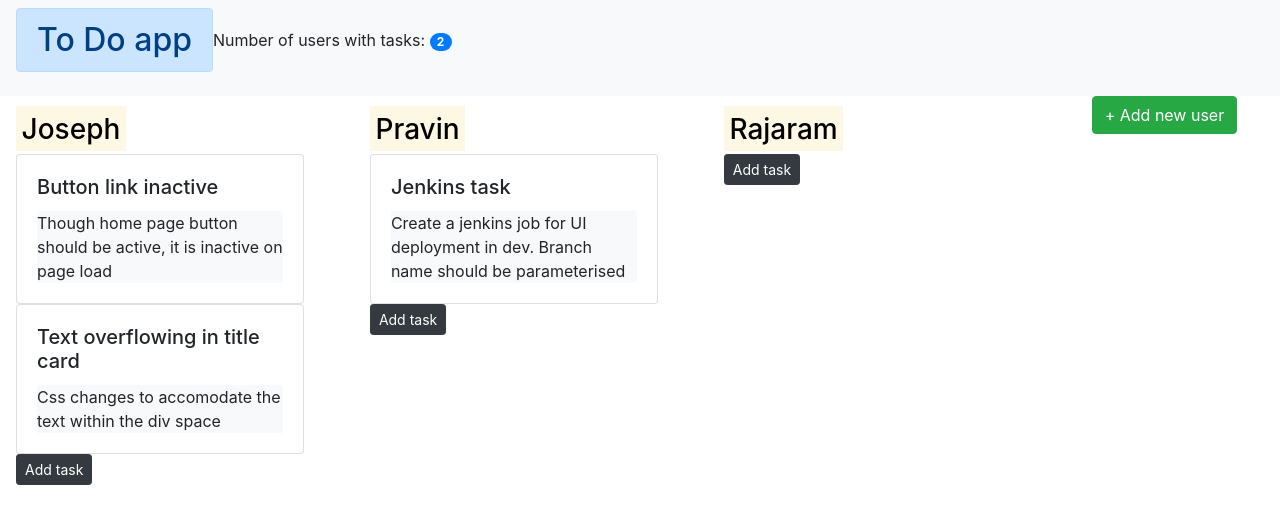
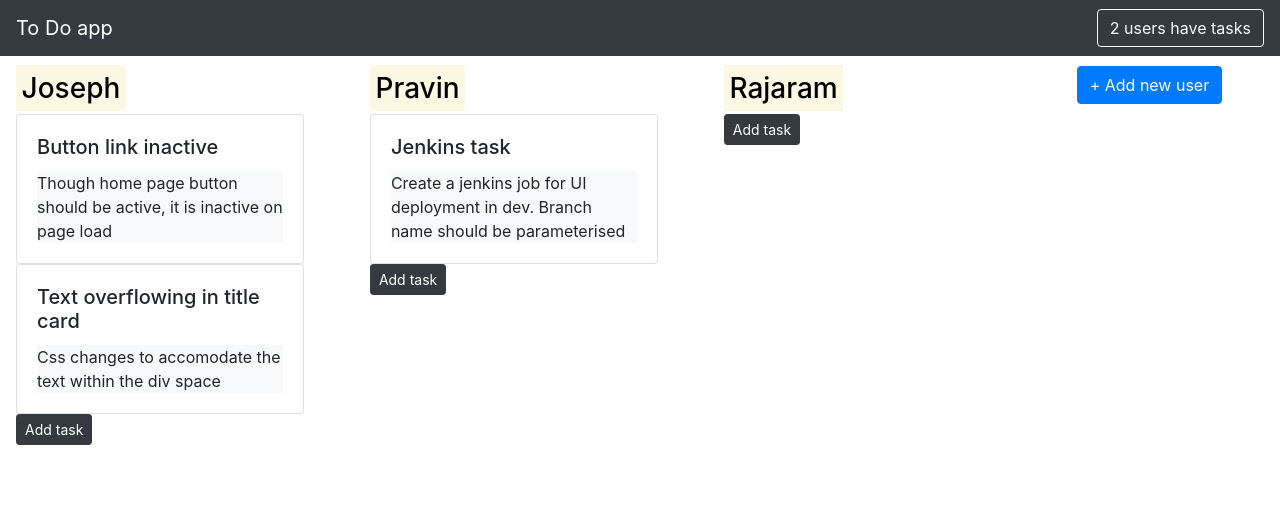
Before and after one commit to JosephPravin/to-do, a React (Create React App) app: page / in a window 1280 px wide. Shown: the top 524 px of the page. Built offline with nearby package versions, Linux system fonts and the light colour scheme.

Commit message:
adding navbar component

```diff
--- a/src/App.js
+++ b/src/App.js
@@ -2,6 +2,7 @@ import React, { Component } from "react";
 import './App.css';
 import Users from './components/users';
 import AddUser from './components/addUser';
+import NavBar from './components/navBar'
 
 class App extends Component {
   state = {
@@ -50,22 +51,16 @@ class App extends Component {
 
   render() {
     return (
-      <React.Fragment>
-        <div className="row">
-          <div className="col">
-            <nav className="navbar navbar-expand-lg navbar-light bg-light">
-            <h2 className='alert alert-primary'>To Do app</h2> {" "}
-            <p style={{textAlign: "right"}}>
-            Number of users with tasks: <span className="badge badge-pill badge-primary">{this.state.users.filter(c => c.tasks.length > 0).length}{" "}</span>
-            </p>
-            </nav>
-          </div>
-        </div>
+
+        <div>
+        <NavBar header="To Do app" users={this.state.users}></NavBar>
+
         <div className="row">
           <div className="col-10"><Users users={this.state.users} onAddTask={this.handleAddTask}/></div>
-          <div className="col-2"><AddUser onAddUser={this.handleAddUser}/></div>
+          <div className="col-2" style={{paddingLeft: '0px', marginTop: '10px'}}><AddUser onAddUser={this.handleAddUser}/></div>
         </div>
-      </React.Fragment>
+        </div>
+
     );
   }
 }
--- a/src/components/addUser.jsx
+++ b/src/components/addUser.jsx
@@ -8,10 +8,10 @@ class AddUser extends Component {
 
     render() {
         return (
-            <React.Fragment>
+            <div>
                 <button
                 onClick={()=> { this.setState({isHidden: !this.state.isHidden}) }}
-                className="btn btn-success">
+                className="btn btn-primary">
                     + Add new user
                 </button>
 
@@ -33,7 +33,7 @@ class AddUser extends Component {
                         this.props.onAddUser(user.charAt(0).toUpperCase() + user.slice(1).toLowerCase());
                     }
                 }}/>
-            </React.Fragment>
+            </div>
          );
     }
 }
--- /dev/null
+++ b/src/components/navBar.jsx
@@ -0,0 +1,13 @@
+import React, { Component } from 'react';
+
+class NavBar extends Component {
+    render() {
+        return (
+        <nav className="navbar navbar-dark bg-dark">
+            <a class="navbar-brand" href="#">{this.props.header}</a>
+            <span class="btn btn-outline-light my-2 my-sm-0" >{this.props.users.filter(c => c.tasks.length > 0).length} users have tasks</span>
+        </nav> );
+    }
+}
+
+export default NavBar;
```
